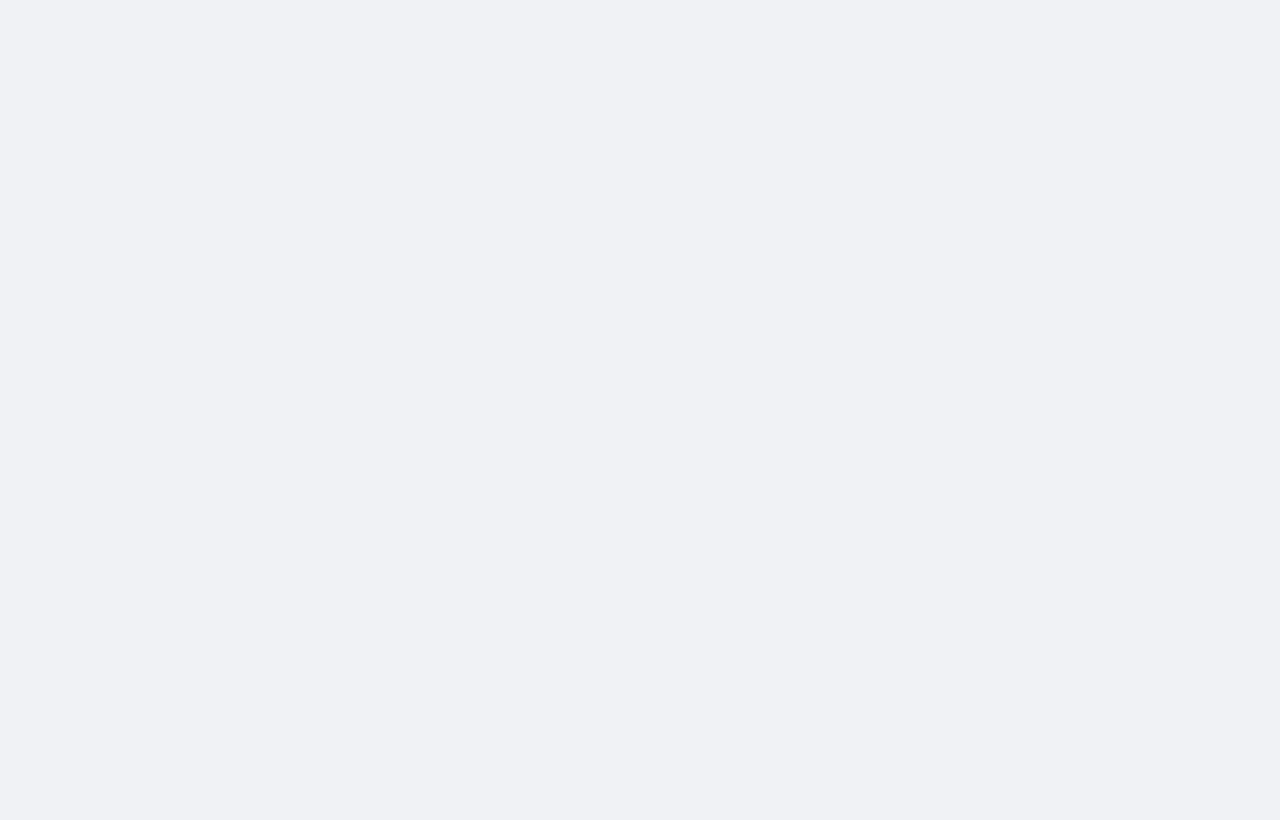
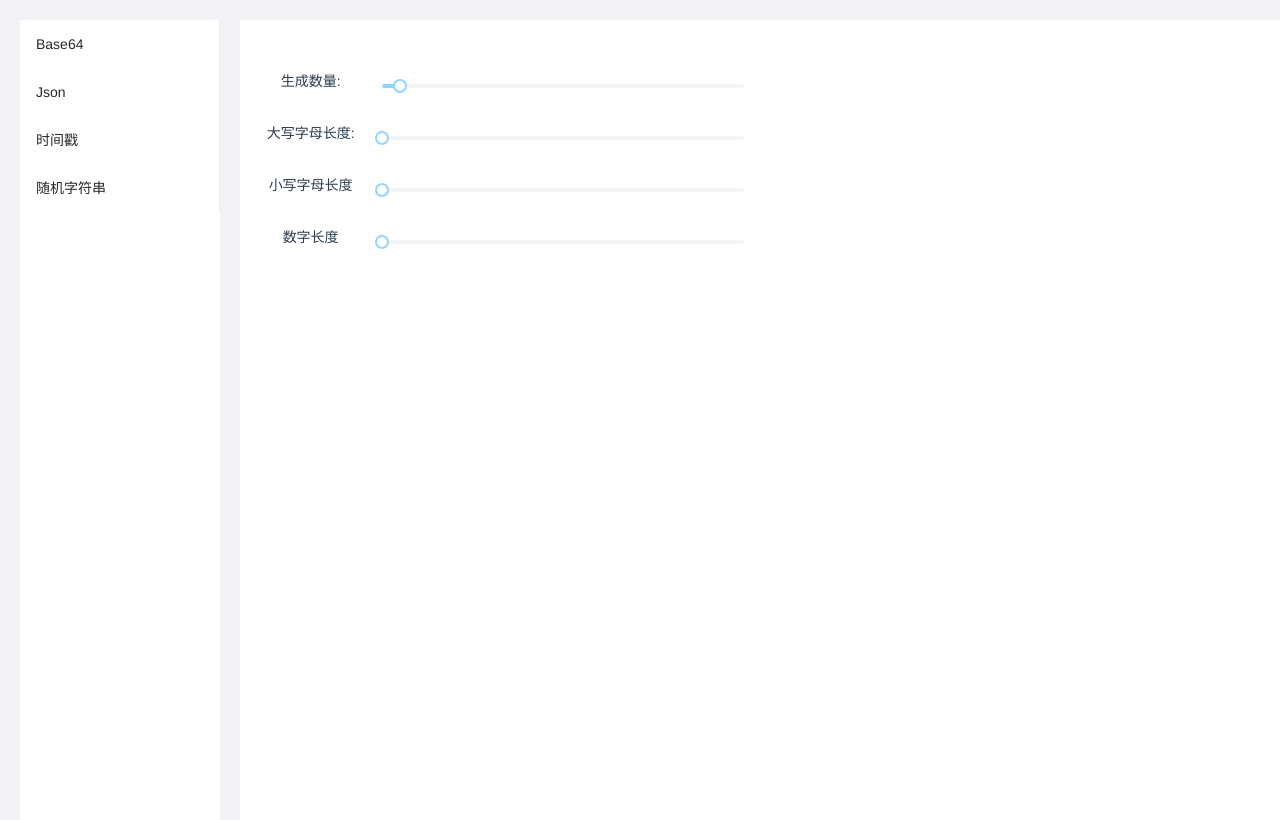
Before and after one commit to wychl/devutil, a Vue app: page /random in a window 1280 px wide. Before the commit this address had no page. Built offline with nearby package versions, Linux system fonts and the light colour scheme.

Commit message:
add random

```diff
--- a/src/layout/index.vue
+++ b/src/layout/index.vue
@@ -10,6 +10,9 @@
         </a-menu-item>
         <a-menu-item key="timestamp">
           <router-link to="/timestamp">时间戳</router-link>
+        </a-menu-item>
+        <a-menu-item key="random">
+          <router-link to="/random">随机字符串</router-link>
         </a-menu-item>
       </a-menu>
     </a-layout-sider>
--- a/src/router/index.js
+++ b/src/router/index.js
@@ -40,6 +40,17 @@ const routes = [
             }
         ]
     },
+    {
+        path: '/random',
+        component: Layout,
+        children: [
+            {
+                path: '/random',
+                component: () => import('../views/Random/index.vue'),
+                name: '随机字符串'
+            }
+        ]
+    },
 ]
 
 const router = createRouter({
--- /dev/null
+++ b/src/views/Random/index.vue
@@ -0,0 +1,80 @@
+<template>
+  <a-row :gutter="20">
+    <a-col :span="12">
+      <a-row :gutter="5">
+        <a-col :span="6">生成数量:</a-col>
+        <a-col :span="18">
+          <a-slider v-model:value="data.length" />
+        </a-col>
+      </a-row>
+      <a-row :gutter="5">
+        <a-col :span="6">大写字母长度:</a-col>
+        <a-col :span="18">
+          <a-slider v-model:value="data.uppercase_length" />
+        </a-col>
+      </a-row>
+      <a-row :gutter="5">
+        <a-col :span="6">小写字母长度</a-col>
+        <a-col :span="18">
+          <a-slider v-model:value="data.lowercase_length" />
+        </a-col>
+      </a-row>
+      <a-row :gutter="5">
+        <a-col :span="6">数字长度</a-col>
+        <a-col :span="18">
+          <a-slider v-model:value="data.digital_length" />
+        </a-col>
+      </a-row>
+    </a-col>
+    <a-col :span="12">
+      <div v-for="value in list">
+        {{ value }}
+      </div>
+    </a-col>
+  </a-row>
+</template>
+
+<script setup>
+import { watch, reactive, ref } from "vue";
+
+const data = reactive({
+  length: 5,
+  uppercase_length: 0, //大写字母
+  lowercase_length: 0, //小写字母
+  digital_length: 0, //数字长度
+});
+
+const uppercase = "ABCDEFGHIJKLMNOPQRSTUVWXYZ";
+const lowercase = "abcdefghijklmnopqrstuvwxyz";
+const digital = "0123456789";
+const list = ref([""]);
+
+watch(data, (newValue, oldValue) => {
+  let randomList = [];
+  for (let index = 0; index < data.length; index++) {
+    let strList = "";
+    for (let i = 0; i < newValue.uppercase_length; i++) {
+      strList += uppercase.charAt(Math.floor(Math.random() * uppercase.length));
+    }
+    for (let i = 0; i < newValue.lowercase_length; i++) {
+      strList += lowercase.charAt(Math.floor(Math.random() * lowercase.length));
+    }
+    for (let i = 0; i < newValue.digital_length; i++) {
+      strList += digital.charAt(Math.floor(Math.random() * digital.length));
+    }
+
+    let randomStr = "";
+    for (let i = 0; i < strList.length; i++) {
+      randomStr += strList.charAt(Math.floor(Math.random() * strList.length));
+    }
+    randomList.push(randomStr);
+  }
+  list.value = randomList;
+});
+</script>
+
+<style scoped>
+.ant-row {
+  margin: 20px;
+}
+</style>
```
